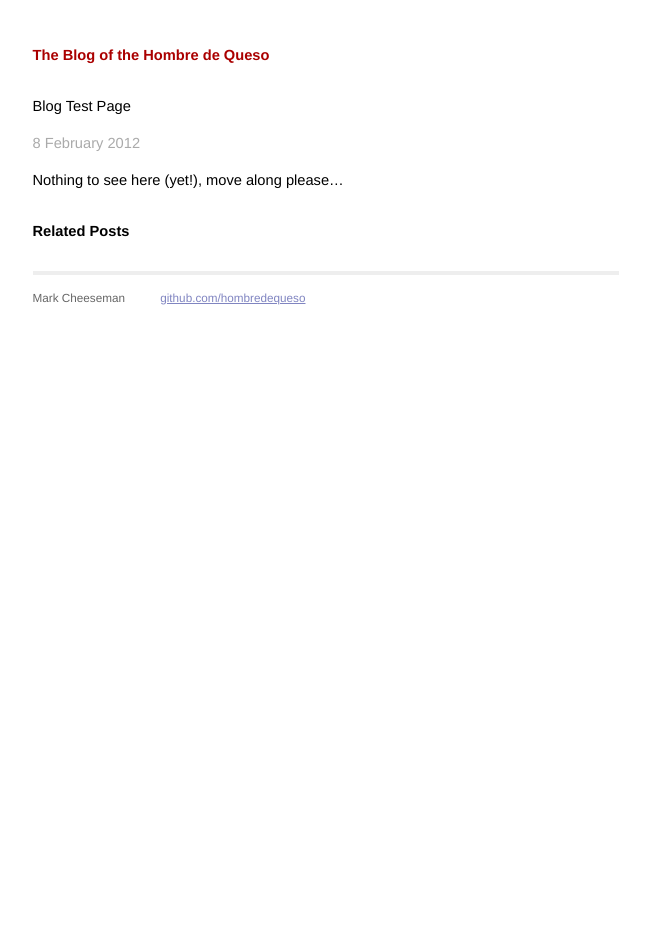
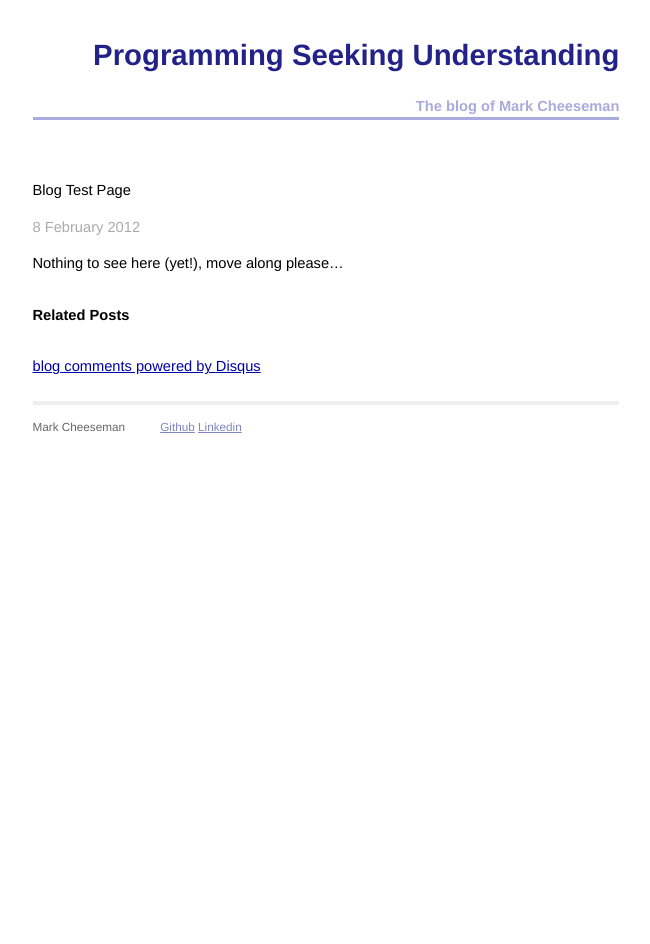
Before and after one commit to hombredequeso/hombredequeso.github.com, a Jekyll site: the page built from _posts/2012-02-08-blog_test_page.md, in a window 1280 px wide. Shown: the whole page, without its empty margins (314-964 px from the left). Built offline with Jekyll 4.4.1, drawn with Linux system fonts in a browser that asks for light colours; Markdown is read by kramdown in place of the engine named in the settings; comment, search, counter and statistics services are not loaded.

Commit message:
Formatting, comments, analytics

```diff
--- a/_layouts/default.html
+++ b/_layouts/default.html
@@ -11,21 +11,28 @@
    <!-- Homepage CSS -->
    <link rel="stylesheet" href="/css/screen.css" type="text/css" media="screen, projection" />
 
-   <!-- Typekit -->
-   <script type="text/javascript" src="http://use.typekit.com/jpd0pfm.js"></script>
-   <script type="text/javascript">try{Typekit.load();}catch(e){}</script>
+<script type="text/javascript">
+
+  var _gaq = _gaq || [];
+  _gaq.push(['_setAccount', 'UA-29742078-1']);
+  _gaq.push(['_trackPageview']);
+
+  (function() {
+    var ga = document.createElement('script'); ga.type = 'text/javascript'; ga.async = true;
+    ga.src = ('https:' == document.location.protocol ? 'https://ssl' : 'http://www') + '.google-analytics.com/ga.js';
+    var s = document.getElementsByTagName('script')[0]; s.parentNode.insertBefore(ga, s);
+  })();
+
+</script>
+
 </head>
 <body>
 
-<!-- ClickTale Top part -->
-<script type="text/javascript">
-var WRInitTime=(new Date()).getTime();
-</script>
-<!-- ClickTale end of Top part -->
 
 <div class="site">
   <div class="title">
-    <a href="/">The Blog of the Hombre de Queso</a>
+    <a href="/">Programming Seeking Understanding</a>
+	  <div class="subtitle">The blog of Mark Cheeseman</div>
   </div>
 
   {{ content }}
@@ -38,7 +45,8 @@ var WRInitTime=(new Date()).getTime();
     </div>
     <div class="contact">
       <p>
-        <a href="http://github.com/hombredequeso/">github.com/hombredequeso</a><br />
+        <a href="http://github.com/hombredequeso/">Github</a>
+			  <a href="http://au.linkedin.com/in/mcheeseman">Linkedin</a><br/>
       </p>
     </div>
   </div>
--- a/_layouts/post.html
+++ b/_layouts/post.html
@@ -13,3 +13,24 @@ layout: default
     {% endfor %}
   </ul>
 </div>
+
+
+
+<div id="disqus_thread"></div>
+<script type="text/javascript">
+    /* * * CONFIGURATION VARIABLES: EDIT BEFORE PASTING INTO YOUR WEBPAGE * * */
+    var disqus_shortname = 'hombredequesoblog'; // required: replace example with your forum shortname
+		var disqus_developer = 1;
+		var disqus_identifier = '{{ page.url }}';
+    var disqus_url= 'http://hombredequeso.id.au{{ page.url }}';
+		var disqus_title = '{{ page.title }}';
+
+    /* * * DON'T EDIT BELOW THIS LINE * * */
+    (function() {
+        var dsq = document.createElement('script'); dsq.type = 'text/javascript'; dsq.async = true;
+        dsq.src = 'http://' + disqus_shortname + '.disqus.com/embed.js';
+        (document.getElementsByTagName('head')[0] || document.getElementsByTagName('body')[0]).appendChild(dsq);
+    })();
+</script>
+<noscript>Please enable JavaScript to view the <a href="http://disqus.com/?ref_noscript">comments powered by Disqus.</a></noscript>
+<a href="http://disqus.com" class="dsq-brlink">blog comments powered by <span class="logo-disqus">Disqus</span></a>
--- a/css/screen.css
+++ b/css/screen.css
@@ -27,6 +27,8 @@ h1, h2, h3, h4, h5, h6 {
 }
 
 h1 {
+  font-size: 140%;
+  color: black;
   margin-bottom: 1em;
 }
 
@@ -43,7 +45,7 @@ a:hover {
 }
 
 a:visited {
-  color: #a0a;
+  color: #777;
 }
 
 table {
@@ -87,18 +89,27 @@ ul.posts {
 }
 
 .title {
-  color: #a00;
+  color: #aad;
+  text-align: right;
   font-weight: bold;
+  font-size: 200%;
   margin-bottom: 2em;
+  border-bottom-style: solid;
+}
+
+.title .subtitle {
+  font-size: 50%;
+  margin-top: 2em;
+  margin-left: 22em;
 }
 
   .site .title a {
-    color: #a00;
+    color: #228;
     text-decoration: none;
   }
 
   .site .title a:hover {
-    color: black;
+    color: #a00;
   }
 
   .site .title a.extra {
--- a/index.html
+++ b/index.html
@@ -1,6 +1,6 @@
 ---
 layout: default
-title: Mark Cheeseman
+title: Programming Seeking Understanding
 ---
 
 <div id="home">
```
Also changed, not shown: _posts/2012-02-08-blog_test_page.md (line endings or trailing spaces).
